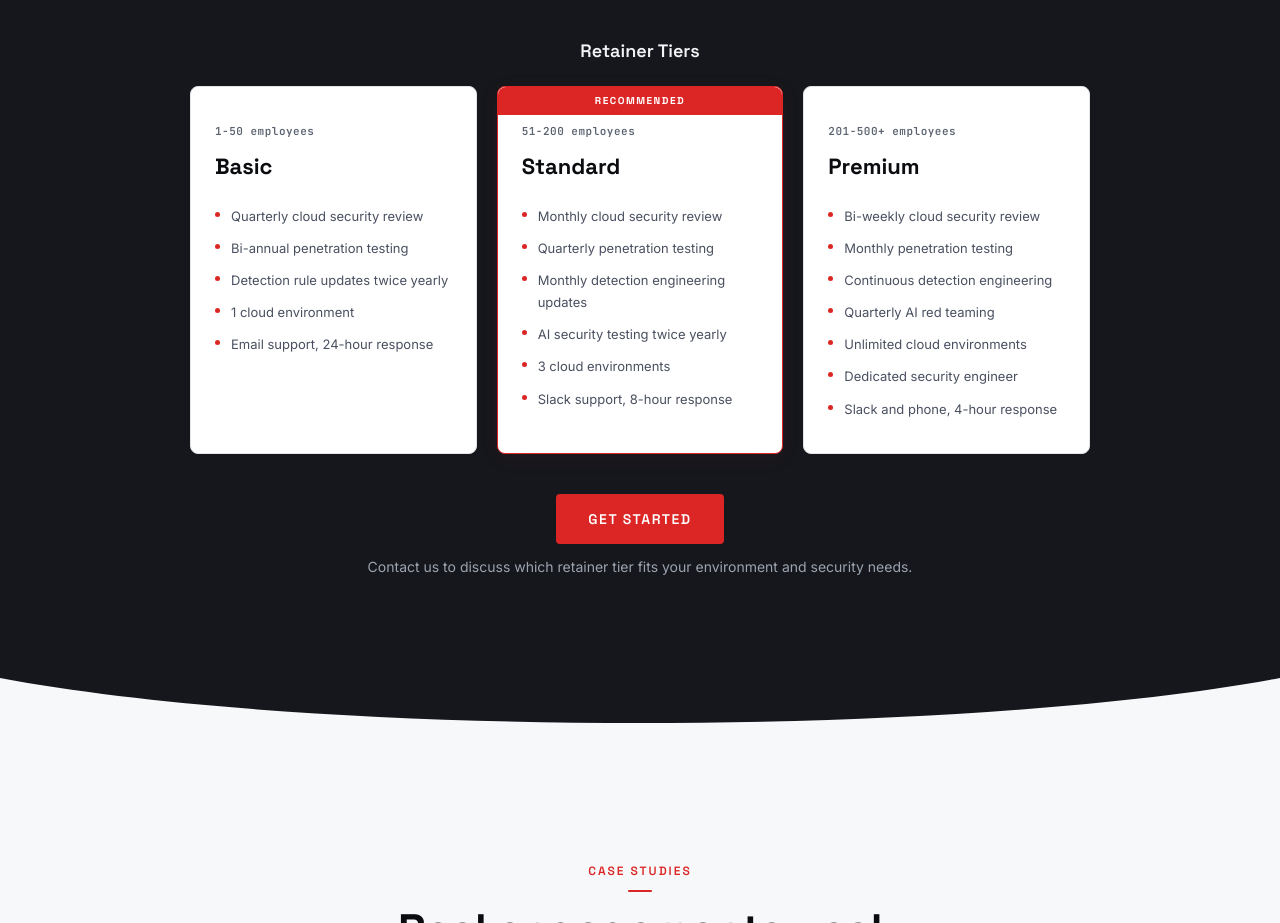
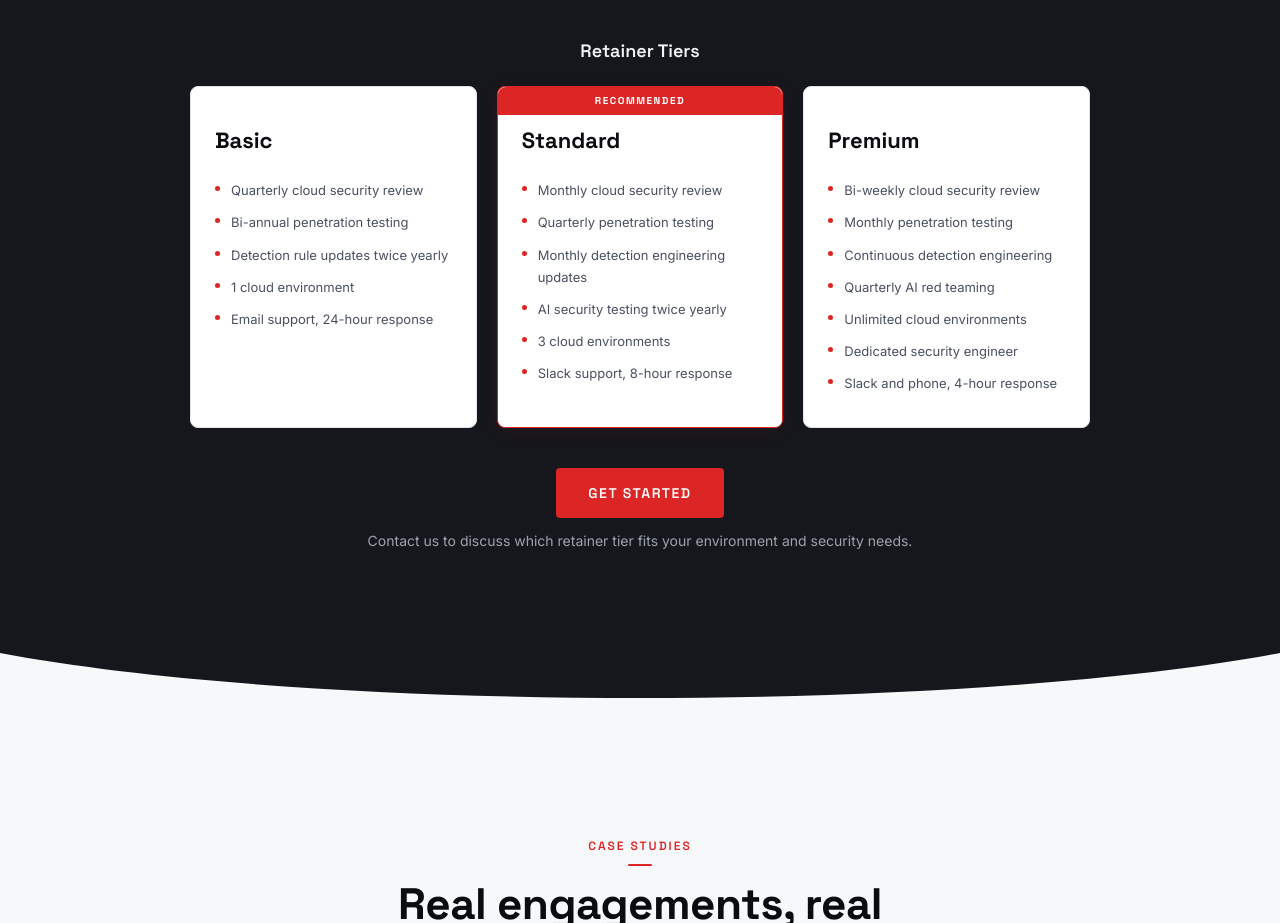
Before and after one commit to chromosems/cybersec-site, a website built with Vite: page cybersec-site/index.html in a window 1280 px wide. Shown: the part 5208-6131 px from the top of the page. Built offline with nearby package versions, Linux system fonts and the light colour scheme.

Commit message:
remove: employee numbers from retainer tier cards

```diff
--- a/cybersec-site/src/main.ts
+++ b/cybersec-site/src/main.ts
@@ -372,7 +372,6 @@ app.innerHTML = `
   <h3 class="retainer-subheading">Retainer Tiers</h3>
   <div class="retainer-grid-3 animate-on-scroll">
     <div class="retainer-card">
-      <div class="retainer-size">1-50 employees</div>
       <div class="retainer-tier">Basic</div>
       <ul class="retainer-tier-list">
         <li>Quarterly cloud security review</li>
@@ -384,7 +383,6 @@ app.innerHTML = `
     </div>
     <div class="retainer-card retainer-recommended">
       <div class="retainer-badge">Recommended</div>
-      <div class="retainer-size">51-200 employees</div>
       <div class="retainer-tier">Standard</div>
       <ul class="retainer-tier-list">
         <li>Monthly cloud security review</li>
@@ -396,7 +394,6 @@ app.innerHTML = `
       </ul>
     </div>
     <div class="retainer-card">
-      <div class="retainer-size">201-500+ employees</div>
       <div class="retainer-tier">Premium</div>
       <ul class="retainer-tier-list">
         <li>Bi-weekly cloud security review</li>
--- a/cybersec-site/src/style.css
+++ b/cybersec-site/src/style.css
@@ -1503,15 +1503,6 @@ footer {
   border-radius: 8px 8px 0 0;
 }
 
-.retainer-size {
-  font-family: var(--mono);
-  font-size: 11px;
-  font-weight: 600;
-  color: #5c6370;
-  letter-spacing: 0.5px;
-  margin-bottom: 8px;
-}
-
 .retainer-tier {
   font-family: var(--heading);
   font-size: 22px;
```
